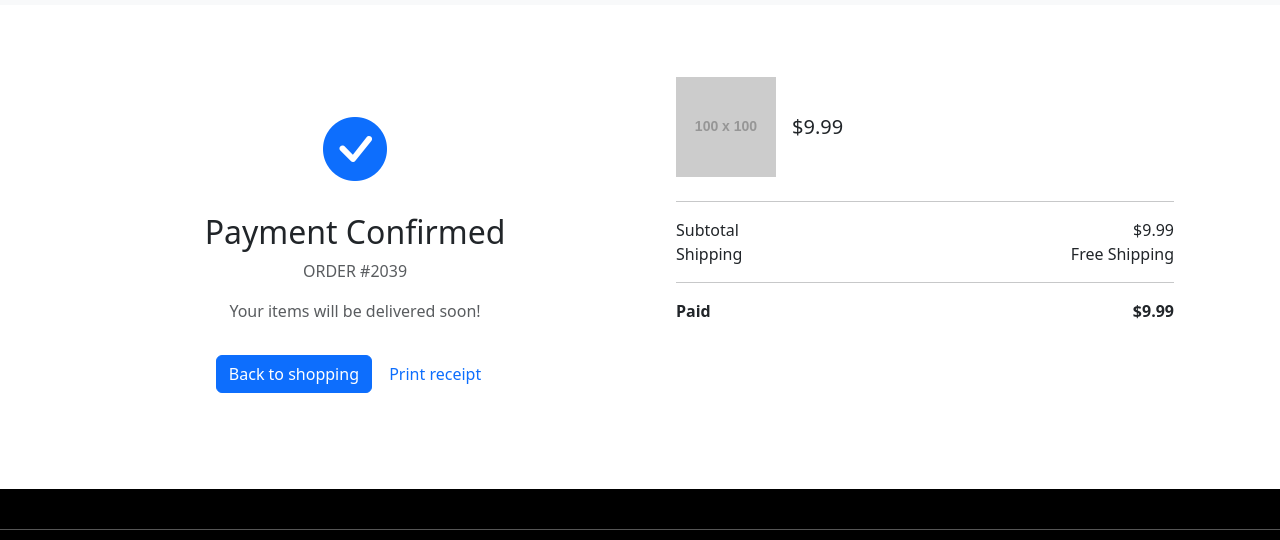
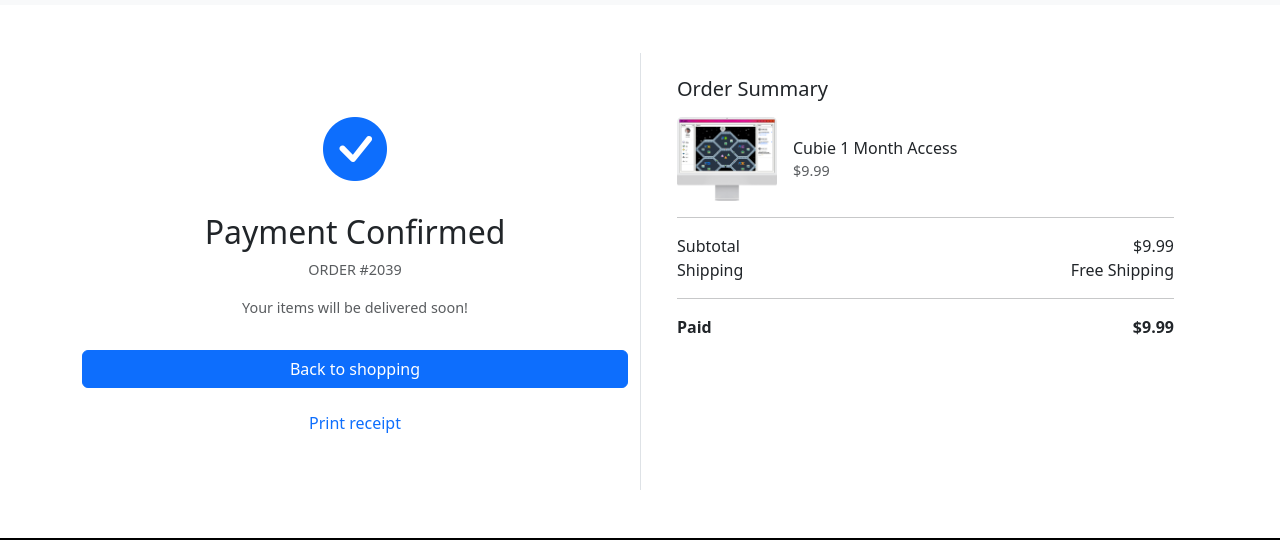
Before and after one commit to nicktkl/Kidocode_Shop_E-Commerce-, a plain HTML site: page E-Commerce/user/thanks.html in a window 1280 px wide. Shown: the part 58-598 px from the top of the page. Drawn offline with nearby package versions, Linux system fonts and the light colour scheme; placeholder pictures from the web are drawn by us.

Commit message:
edit file

```diff
--- a/E-Commerce/user/thanks.html
+++ b/E-Commerce/user/thanks.html
@@ -3,13 +3,14 @@
     <head>
         <meta charset="UTF-8">
         <meta name="viewport" content="width=device-width, initial-scale=1.0">
-        <title>Kidocode Navbar</title>
+        <title>Thanks Page</title>
         <!-- Bootstrap CSS -->
         <link href="https://cdn.jsdelivr.net/npm/bootstrap@5.3.3/dist/css/bootstrap.min.css" rel="stylesheet">
         <link rel="stylesheet" href="https://cdnjs.cloudflare.com/ajax/libs/bootstrap-icons/1.8.1/font/bootstrap-icons.min.css">
         <script src="https://cdn.jsdelivr.net/npm/bootstrap@5.3.3/dist/js/bootstrap.bundle.min.js"></script>
         <link rel="stylesheet" href="../css/main.css">
-        <link rel="stylesheet" href="../script/script.js">
+        <link rel="stylesheet" href="../css/payment.css">
+        <script src="../script/script.js"></script>
     </head>
     <body>
         <!-- Navbar -->
@@ -85,10 +86,15 @@
             <!-- Right Section -->
             <div class="col-md-6 order-summary">
                 <div class="p-4">
-                    <div class="d-flex align-items-center mb-4">
-                        <img src="https://via.placeholder.com/100" alt="Product Image" class="me-3">
-                        <h5 class="mb-0">$9.99</h5>
+                    <h5 class="mb-3">Order Summary</h5>
+                        <div class="d-flex align-items-center mb-3">
+                            <img src="../images/cubie_kidocode.png" alt="Product Image" class="product-img">
+                            <div class="ms-3">
+                                <p class="mb-0">Cubie 1 Month Access</p>
+                                <p class="text-muted mb-0">$9.99</p>
                             </div>
+                        </div>
+
                         <hr>
                         <div class="d-flex justify-content-between">
                             <span>Subtotal</span>
@@ -160,6 +166,5 @@
             </div>
         </footer>
         <!-- Footer -->
-
   </body>
 </html>
```
Lines whose indentation alone changed are shown as unchanged.
